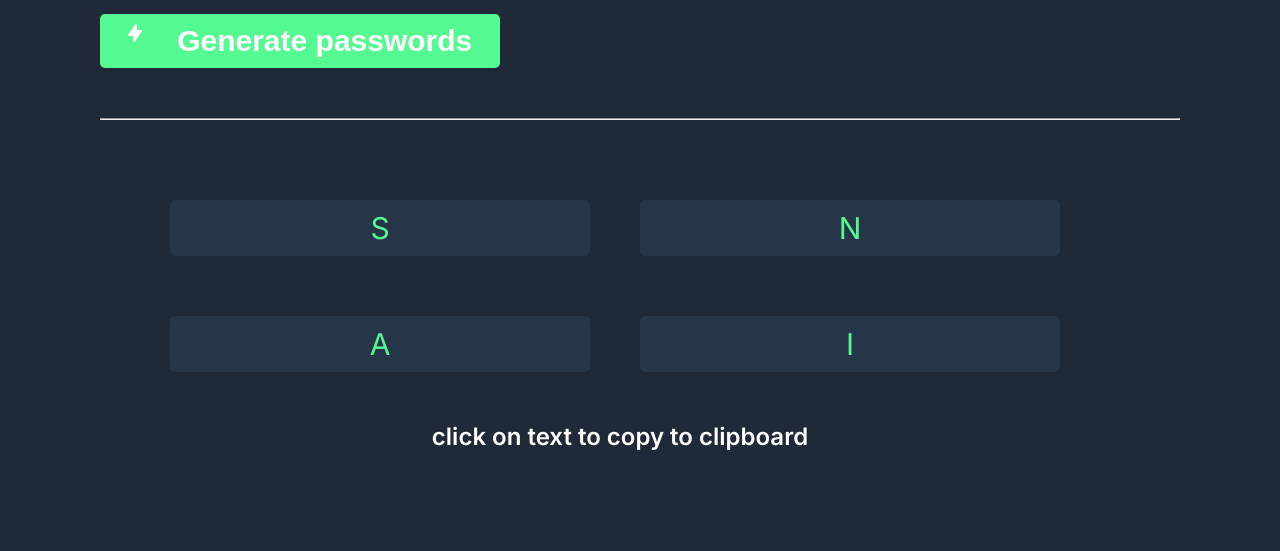
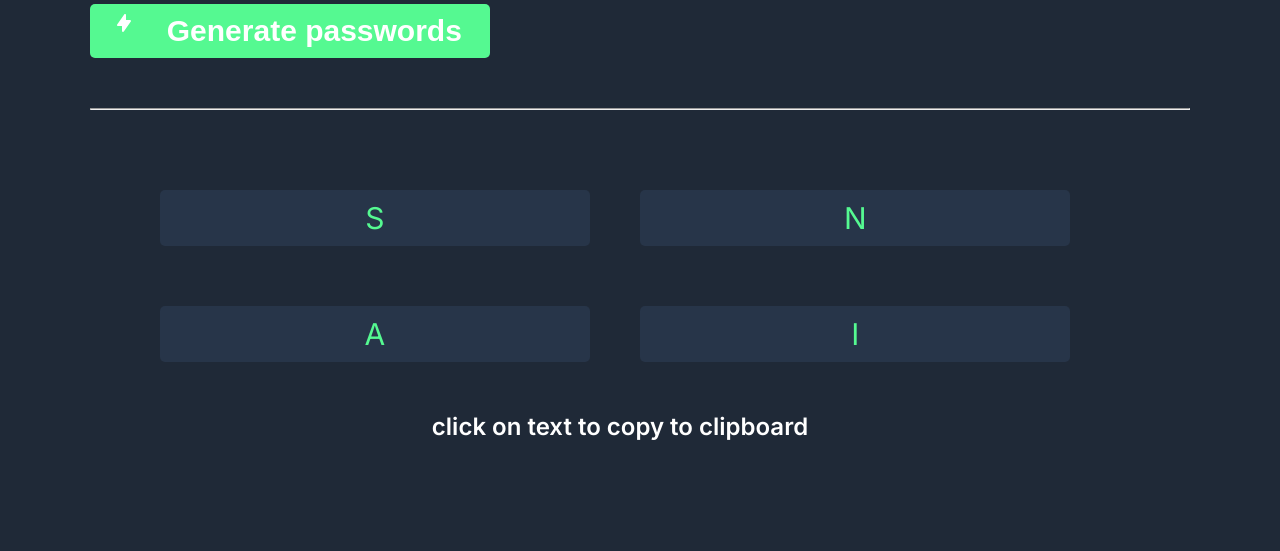
Before and after one commit to Yarosurawa/Password-generator, a plain HTML site: page index.html in a window 1280 px wide. Shown: the part 395-946 px from the top of the page. After the commit the page ends 925 px from the top, so only its background shows below. Drawn offline with Linux system fonts and the light colour scheme.

Commit message:
margin 7%

```diff
--- a/style.css
+++ b/style.css
@@ -1,7 +1,7 @@
 @import url('https://fonts.googleapis.com/css2?family=Inter:wght@400;600&family=Karla:wght@800&display=swap');
 
 body {
-    margin: 100px;
+    margin: 7%;
     background-color: #1F2937;
     font-family: 'Inter';
     color: white;
```
